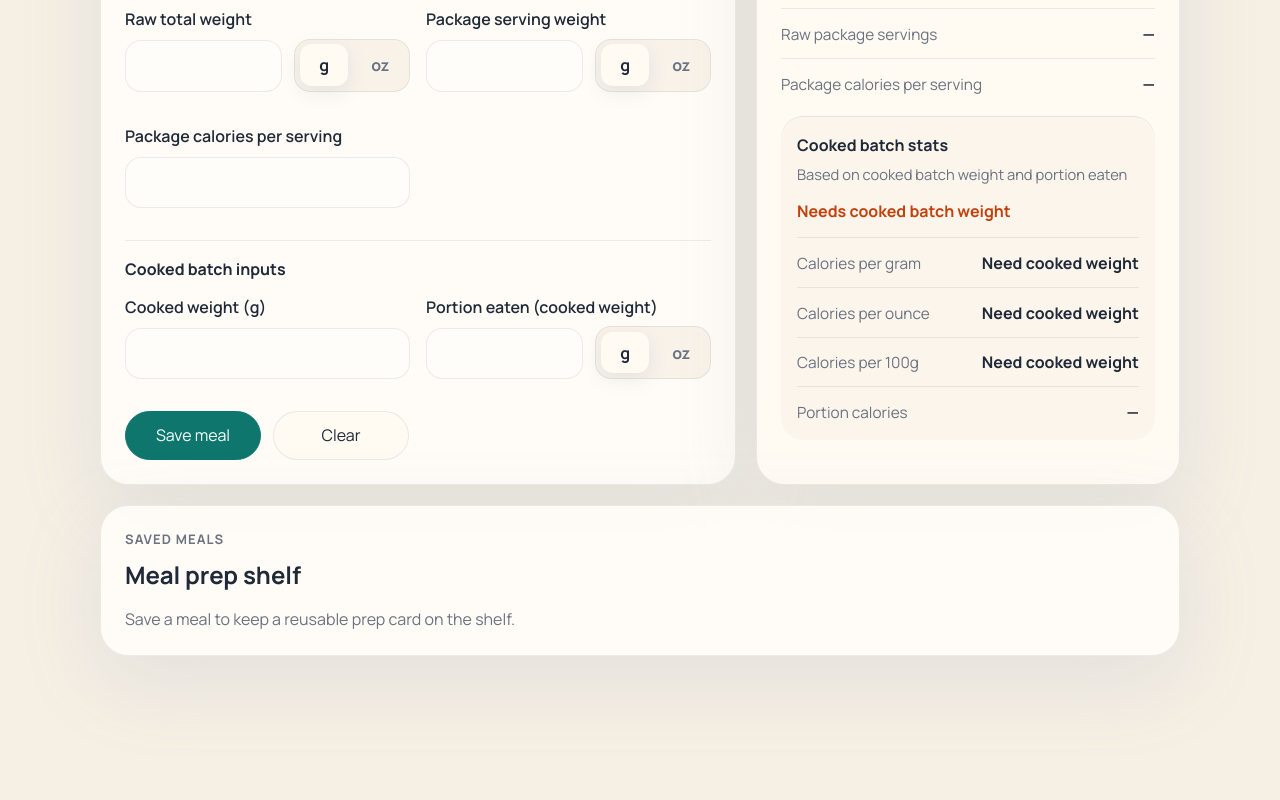
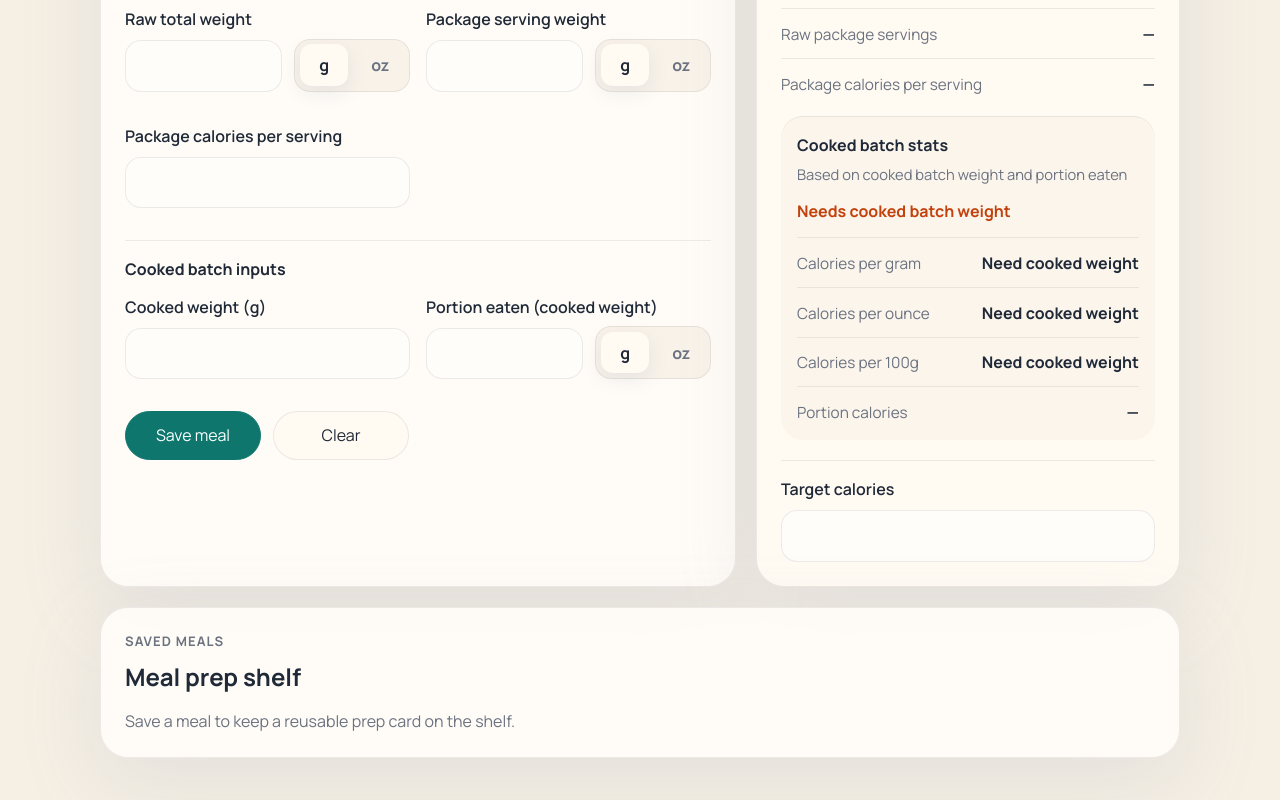
Before and after one commit to relomy/portion_pilot, a React (Vite) app: page / in a window 1280 px wide. Shown: the part 582-1382 px from the top of the page. Before the commit the page ends 1286 px from the top, so only its background shows below. Built offline with nearby package versions, Linux system fonts and the light colour scheme.

Commit message:
feat: bridge transient portion-guide state

```diff
--- a/src/App.tsx
+++ b/src/App.tsx
@@ -67,6 +67,8 @@ function computeHasConflictingCalories(form: MealInputs): boolean {
 
 function App() {
   const [form, setForm] = useState<MealInputs>(createEmptyForm)
+  const [targetCalories, setTargetCalories] = useState<number | null>(null)
+  const [cookedOutputUnit, setCookedOutputUnit] = useState<WeightUnit>('g')
   const { deleteMeal, loadMeal, saveMeal, savedMeals } = useSavedMeals()
   const hasConflictingCalories = computeHasConflictingCalories(form)
 
@@ -171,6 +173,8 @@ function App() {
 
   function handleClear() {
     setForm(createEmptyForm())
+    setTargetCalories(null)
+    setCookedOutputUnit('g')
   }
 
   function handleLoadMeal(id: string) {
@@ -178,6 +182,8 @@ function App() {
 
     if (loadedMeal) {
       setForm(loadedMeal.inputs)
+      setTargetCalories(null)
+      setCookedOutputUnit('g')
     }
   }
 
@@ -211,6 +217,10 @@ function App() {
           result={result}
           hasConflictingCalories={hasConflictingCalories}
           form={form}
+          targetCalories={targetCalories}
+          onTargetCaloriesChange={setTargetCalories}
+          cookedOutputUnit={cookedOutputUnit}
+          onCookedOutputUnitChange={setCookedOutputUnit}
         />
       </div>
 
--- a/src/components/ResultsPanel.tsx
+++ b/src/components/ResultsPanel.tsx
@@ -1,4 +1,4 @@
-import type { MealInputs } from '../hooks/useSavedMeals'
+import type { MealInputs, WeightUnit } from '../hooks/useSavedMeals'
 import type { CalculationResult } from '../utils/calculator'
 import { DevPanel } from './DevPanel'
 import {
@@ -21,12 +21,21 @@ type ResultsPanelProps = {
   result: CalculationResult
   hasConflictingCalories: boolean
   form: MealInputs
+  targetCalories?: number | null
+  onTargetCaloriesChange?: (value: number | null) => void
+  cookedOutputUnit?: WeightUnit
+  onCookedOutputUnitChange?: (value: WeightUnit) => void
 }
 
 function TotalModeResults({
   form,
   result,
-}: Pick<ResultsPanelProps, 'form' | 'result'>) {
+  targetCalories,
+  onTargetCaloriesChange,
+}: Pick<
+  ResultsPanelProps,
+  'form' | 'result' | 'targetCalories' | 'onTargetCaloriesChange'
+>) {
   const batchHelper =
     form.totalCaloriesSource === 'packageLabel'
       ? 'Based on raw package weight and label serving size'
@@ -94,6 +103,24 @@ function TotalModeResults({
           </div>
         </dl>
       </section>
+
+      {form.totalCaloriesSource === 'packageLabel' ? (
+        <section className="results-section">
+          <label className="field">
+            <span>Target calories</span>
+            <input
+              aria-label="Target calories"
+              type="number"
+              value={targetCalories ?? ''}
+              onChange={(event) =>
+                onTargetCaloriesChange?.(
+                  event.target.value === '' ? null : Number(event.target.value),
+                )
+              }
+            />
+          </label>
+        </section>
+      ) : null}
     </>
   )
 }
@@ -137,6 +164,10 @@ export function ResultsPanel({
   result,
   hasConflictingCalories,
   form,
+  targetCalories,
+  onTargetCaloriesChange,
+  cookedOutputUnit: _cookedOutputUnit,
+  onCookedOutputUnitChange: _onCookedOutputUnitChange,
 }: ResultsPanelProps) {
   return (
     <section className="results-panel" data-testid="nutrition-label">
@@ -159,7 +190,12 @@ export function ResultsPanel({
       />
 
       {form.mode === 'total' ? (
-        <TotalModeResults form={form} result={result} />
+        <TotalModeResults
+          form={form}
+          result={result}
+          targetCalories={targetCalories}
+          onTargetCaloriesChange={onTargetCaloriesChange}
+        />
       ) : (
         <PerServingResults result={result} />
       )}
```
Also changed, not shown: 1 other file (tests, documents, lock files or other folders).
